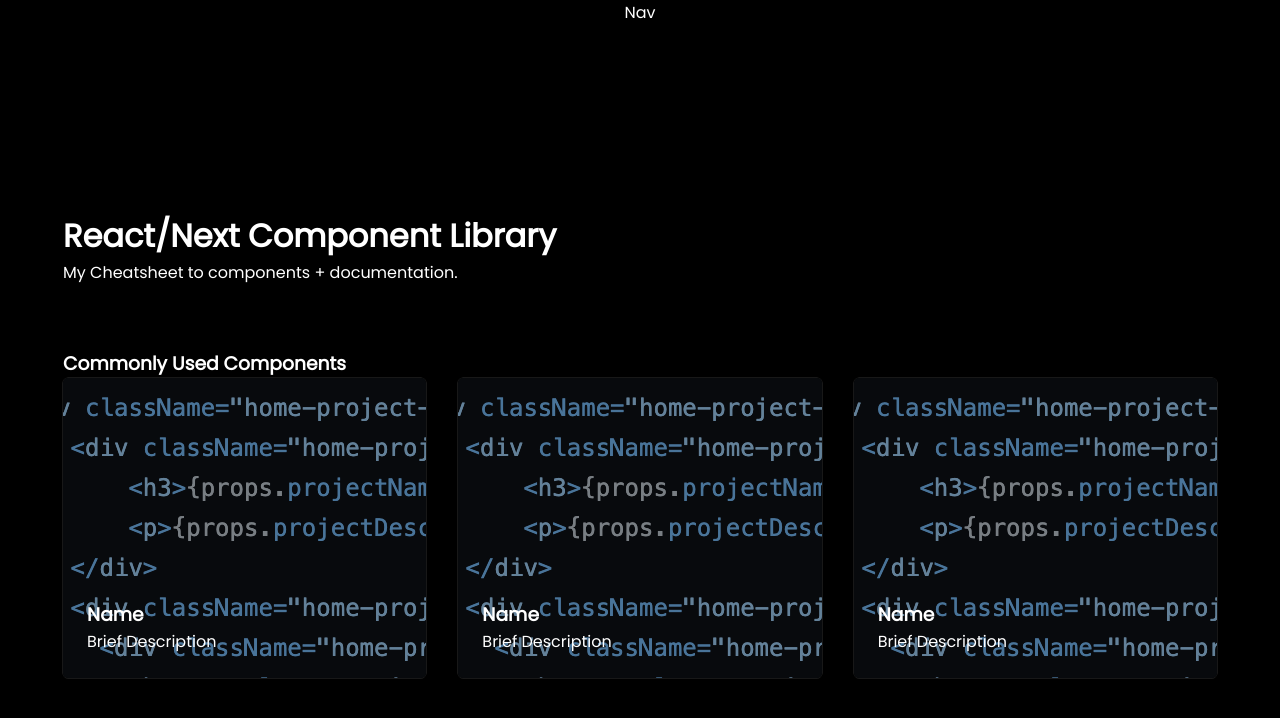
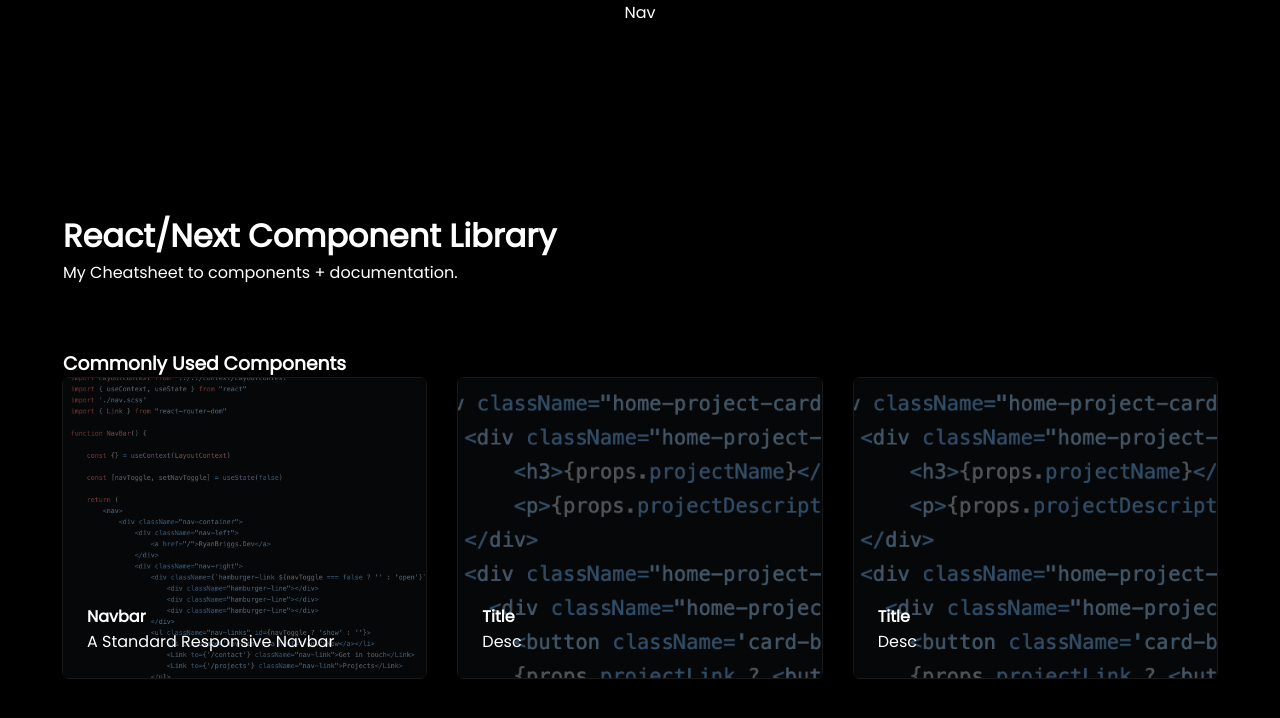
Before and after one commit to RyanBriggsDev/next-components, a Next.js app: page / in a window 1280 px wide. Shown: the top 718 px of the page. Built offline with nearby package versions, Linux system fonts and the light colour scheme.

Commit message:
added navbar component card

```diff
--- a/src/components/cards/Card.jsx
+++ b/src/components/cards/Card.jsx
@@ -13,8 +13,8 @@
             style={{backgroundImage: `url(${props.image})`}}
         >
             <div className="dark-overlay p-1_5 br2 flex flex-start-end flex-dir-col">
-                <h3>Name</h3>
-                <p>Brief Description</p>
+                <h4>{props.title}</h4>
+                <p>{props.desc}</p>
             </div>
         </div>
     </div>
@@ -25,6 +25,8 @@
 
 Card.defaultProps = {
     // works best with 16:9 images and must include .src
+    title: 'Title',
+    desc: 'Desc',
     image: defaultImg.src,
     linkTo: 'eggs'
 }
--- a/src/pages/index.js
+++ b/src/pages/index.js
@@ -1,5 +1,7 @@
 import Header from "../components/Header"
 import Card from "../components/cards/Card"
+
+import navbar from '../assets/img/navbar.png'
 
 export default function Home() {
   return (
@@ -11,9 +13,24 @@
       <section>
           <h3>Commonly Used Components</h3>
           <div className="grid-3-col g-2">
-            <Card />
-            <Card />
-            <Card />
+            <Card
+              title='Navbar'
+              desc='A Standard Responsive Navbar'
+              image={navbar.src}
+              linkTo='navbar'
+            />
+            <Card
+              // title=''
+              // desc=''
+              // image={}
+              // linkTo=''
+            />
+            <Card
+              // title=''
+              // desc=''
+              // image={}
+              // linkTo=''
+            />
           </div>
       </section>
     </div>
--- a/src/styles/card.css
+++ b/src/styles/card.css
@@ -10,6 +10,8 @@
     border-radius: 5px;
     width: 100%;
     height: 100%;
+    /* background-position: center; */
+    background-size: cover;
 }
 
 .card:hover {
--- a/src/styles/global.css
+++ b/src/styles/global.css
@@ -84,7 +84,7 @@
     }
 
 .dark-overlay {
-    background-color: rgba(0, 0, 0, 0.4);
+    background-color: rgba(0, 0, 0, 0.6);
     width: 100%;
     height: 100%;
 }
```
Also changed, not shown: src/assets/img/navbar.png (added).
